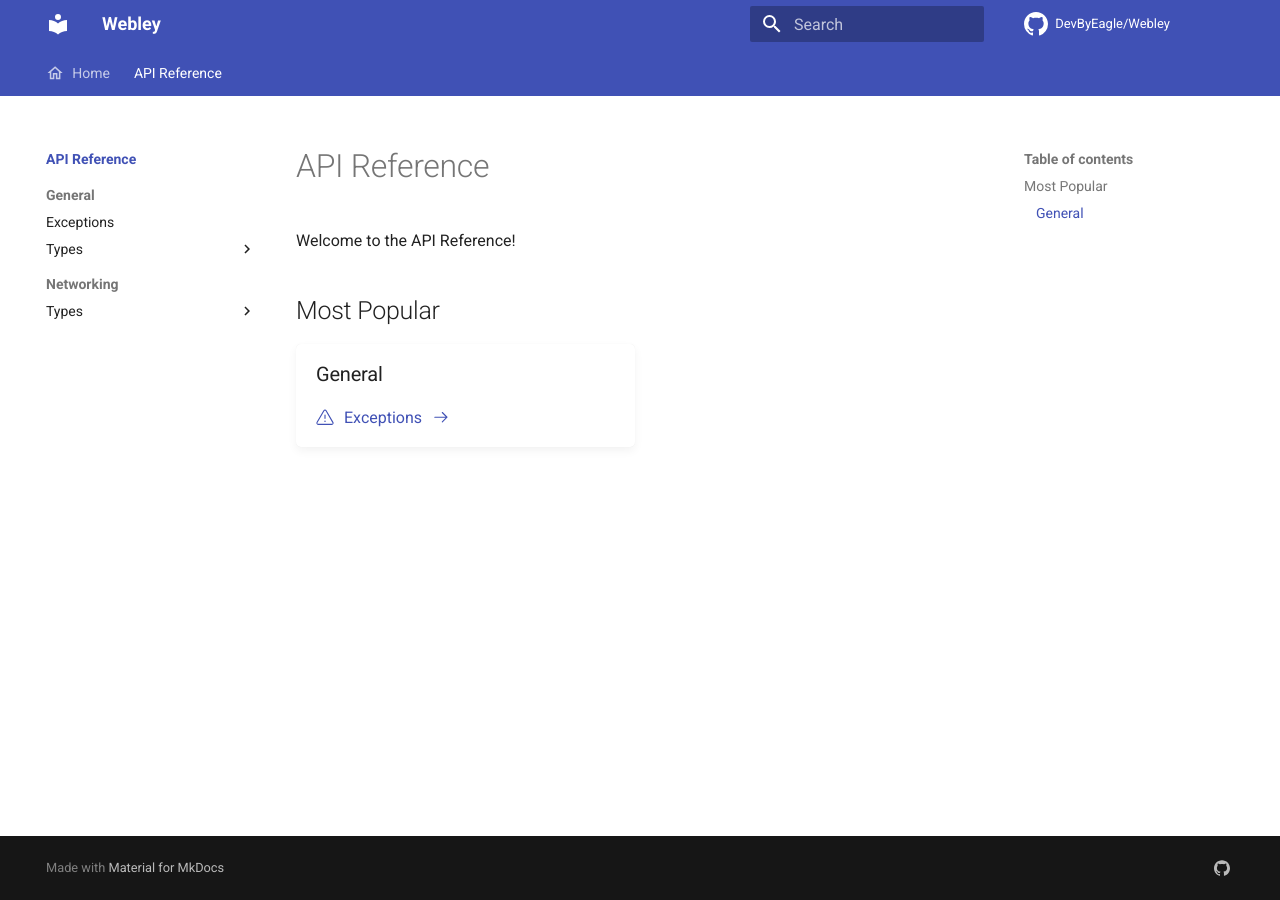
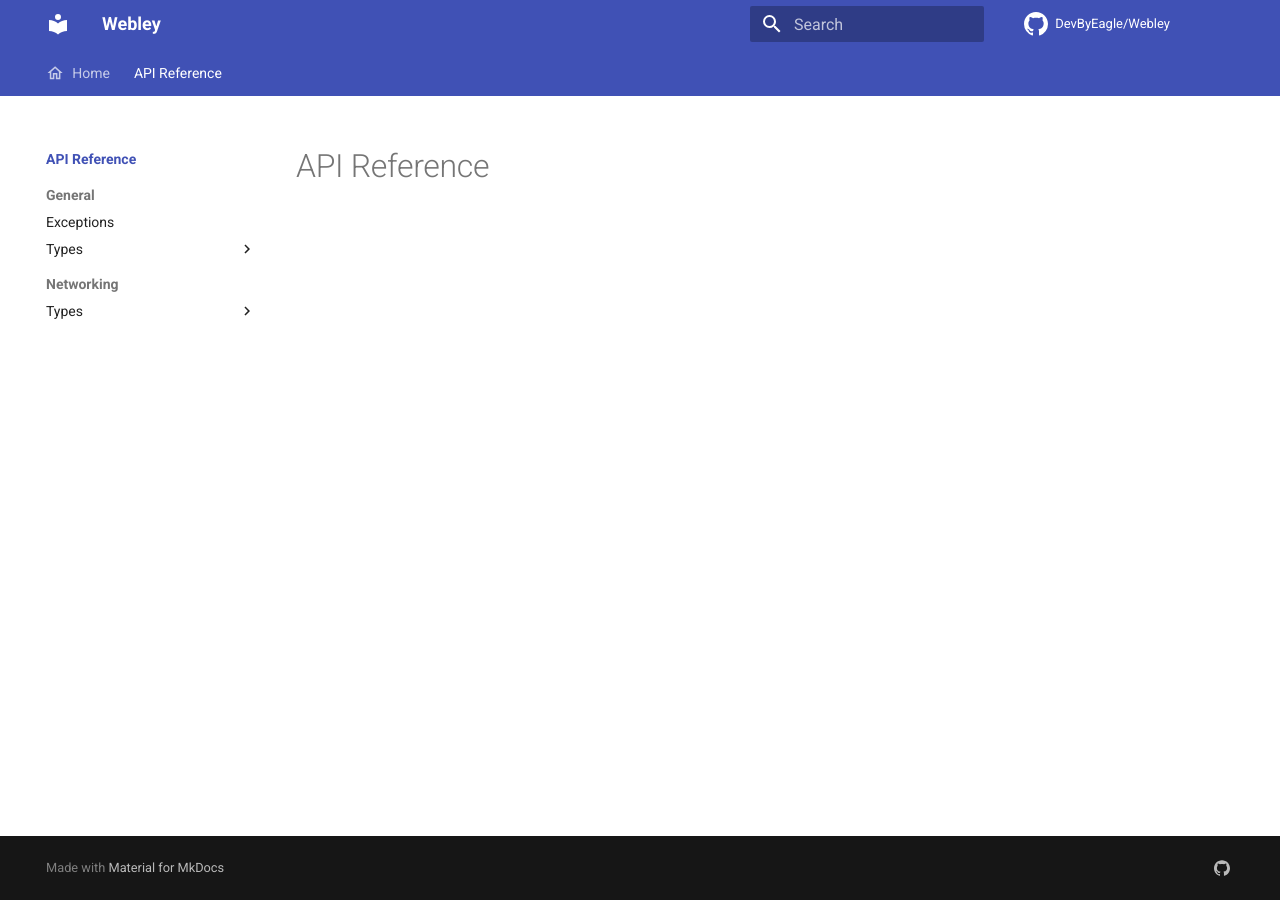
Before and after one commit to DevByEagle/Webley, an MkDocs documentation site: the page built from docs/api-reference/index.md, in a window 1280 px wide. Built offline with MkDocs 1.6.1 and Material for MkDocs 9.7.7, drawn with Linux system fonts in a browser that asks for light colours; comment, search, counter and statistics services are not loaded; the version menu is left out.

```diff
--- a/docs/api-reference/index.md
+++ b/docs/api-reference/index.md
@@ -1,4 +1,4 @@
----
+<!-- ---
 title: API Reference
 ---
 
@@ -17,4 +17,4 @@ Welcome to the API Reference!
     <span class="webley-api-name">Exceptions</span>
     <span class="webley-api-index-arrow" markdown>:octicons-arrow-right-24:</span>
 </a>
-</div>
+</div> -->
--- a/docs/assets/theme/reference.css
+++ /dev/null
@@ -1,40 +0,0 @@
-.webley-api-header {
-
-}
-
-.webley-api-header .webley-api-icon {
-
-}
-
-.webley-api-type {
-
-}
-
-.webley-api-type:not(a) {
-    opacity: 0.8;
-}
-
-.webley-api-bento {
-    column-width: 12rem;
-    column-gap: 0.5rem;
-}
-
-.webley-api-bento > * {
-    break-inside: avoid;
-    box-shadow: var(--md-shadow-z1);
-    border-radius: 0.25rem;
-    padding: 0.75rem 1rem;
-	padding-bottom: 0.01rem;
-    margin: 0.5rem 0;
-    margin-top: 0;
-}
-
-.webley-api-bento > * :first-child {
-    margin-top: 0 !important;
-}
-
-.webley-api-index-link {
-    display:flex;
-    align-items: center;
-    gap: 0.5rem;
-}
```
Also changed, not shown: 2 other files.
